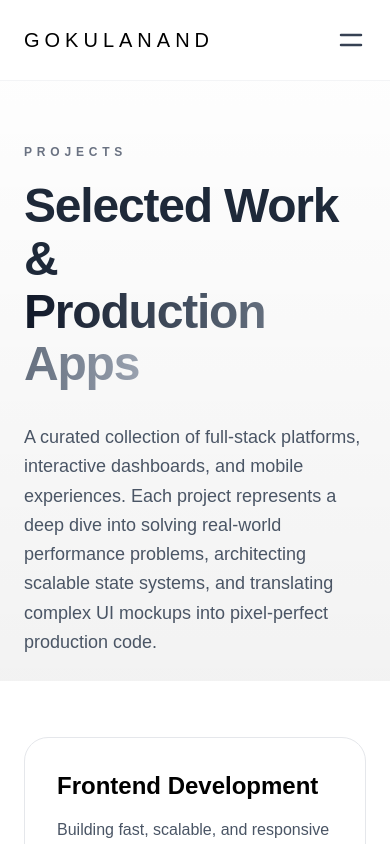
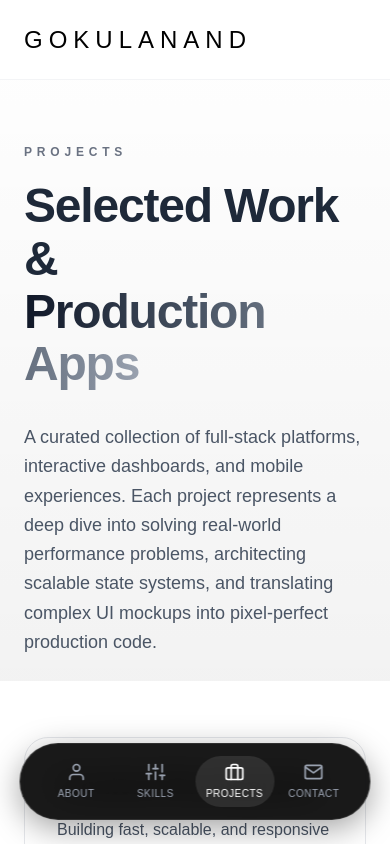
Before and after one commit to Gokul-pga/gokulanand, a Next.js app: page /pages/Projects in a window 390 px wide. Shown: the top 844 px of the page. Built offline with nearby package versions, Linux system fonts and the light colour scheme.

Commit message:
Refactor Navbar component with icons and mobile dock

```diff
--- a/src/components/common/Navbar.tsx
+++ b/src/components/common/Navbar.tsx
@@ -1,32 +1,39 @@
 "use client";
 
-import { motion, AnimatePresence } from "framer-motion";
-import { HiOutlineMenuAlt4, HiX } from "react-icons/hi";
-import { useState } from "react";
-import { useRouter } from "next/navigation";
+import { motion } from "framer-motion";
+import { usePathname, useRouter } from "next/navigation";
+import { FiUser, FiSliders, FiBriefcase, FiMail } from "react-icons/fi";
+
 const menuItems = [
   {
     name: "About",
     path: "/pages/About",
+    icon: FiUser,
   },
   {
     name: "Skills",
     path: "/pages/Skillsets",
+    icon: FiSliders,
   },
   {
     name: "Projects",
     path: "/pages/Projects",
+    icon: FiBriefcase,
   },
   {
     name: "Contact",
     path: "/pages/Contact",
+    icon: FiMail,
   },
 ];
+
 export default function Navbar() {
-  const [isOpen, setIsOpen] = useState(false);
   const router = useRouter();
+  const pathname = usePathname();
+
   return (
     <>
+      {/* --- TOP BRAND HEADER (All Screens) --- */}
       <motion.nav
         initial={{ y: -80, opacity: 0 }}
         animate={{ y: 0, opacity: 1 }}
@@ -34,10 +41,10 @@ export default function Navbar() {
           duration: 0.8,
           ease: [0.22, 1, 0.36, 1],
         }}
-        className="fixed top-0 left-0 z-50 w-full bg-white/90 backdrop-blur-md border-b border-gray-100"
+        className="fixed top-0 left-0 z-50 w-full bg-white/90 backdrop-blur-md border-b border-gray-100 h-20 flex items-center"
       >
-        <div className="mx-auto max-w-7xl px-6 md:px-8 h-20 flex items-center justify-between">
-          {/* Logo */}
+        <div className="mx-auto w-full max-w-7xl px-6 md:px-8 flex items-center justify-between">
+          {/* Brand Logo */}
           <motion.h1
             initial={{ y: 60 }}
             animate={{ y: 0 }}
@@ -48,15 +55,16 @@ export default function Navbar() {
             onClick={() => router.push("/")}
             className="
               font-[var(--font-bebas)]
-              text-xl md:text-4xl
+              text-2xl md:text-4xl
               tracking-[0.25em]
               text-black cursor-pointer
+              clickable
             "
           >
             GOKULANAND
           </motion.h1>
 
-          {/* Desktop Menu */}
+          {/* DESKTOP MENU (Hidden on Mobile) */}
           <div
             className="
               hidden md:flex
@@ -69,7 +77,9 @@ export default function Navbar() {
               text-gray-600
             "
           >
-            {menuItems.map((item, index) => (
+            {menuItems.map((item, index) => {
+              const isActive = pathname === item.path;
+              return (
                 <motion.button
                   key={item.name}
                   onClick={() => router.push(item.path)}
@@ -79,100 +89,70 @@ export default function Navbar() {
                     duration: 0.6,
                     delay: 0.4 + index * 0.1,
                   }}
-                className="
-      hover:text-black
-      transition-colors
-      cursor-pointer
-    "
+                  className={`
+                    relative py-2 transition-colors cursor-pointer clickable
+                    ${
+                      isActive ? "text-black font-semibold" : "hover:text-black"
+                    }
+                  `}
                 >
                   {item.name}
+                  {isActive && (
+                    <motion.div
+                      layoutId="desktopActiveUnderline"
+                      className="absolute bottom-0 left-0 w-full h-[2px] bg-black"
+                      transition={{
+                        type: "spring",
+                        stiffness: 380,
+                        damping: 30,
+                      }}
+                    />
+                  )}
                 </motion.button>
-            ))}
+              );
+            })}
           </div>
-
-          {/* Mobile Menu Button */}
-          <button
-            className="md:hidden text-3xl text-gray-700"
-            onClick={() => setIsOpen(true)}
-          >
-            <HiOutlineMenuAlt4 />
-          </button>
         </div>
       </motion.nav>
 
-      {/* Mobile Menu */}
-      <AnimatePresence>
-        {isOpen && (
-          <>
-            {/* Overlay */}
+      {/* --- MOBILE BOTTOM NAVIGATION DOCK (Hidden on Desktop) --- */}
+      <div className="md:hidden fixed bottom-6 left-1/2 -translate-x-1/2 z-50 w-[90%] max-w-md">
+        <nav className="bg-black/90 backdrop-blur-lg border border-white/10 rounded-full px-4 py-3 shadow-[0_8px_32px_rgba(0,0,0,0.37)] flex items-center justify-between">
+          {menuItems.map((item) => {
+            const Icon = item.icon;
+            const isActive = pathname === item.path;
+
+            return (
+              <button
+                key={item.name}
+                onClick={() => router.push(item.path)}
+                className="relative flex flex-col items-center justify-center flex-1 py-1.5 focus:outline-none transition-all duration-300"
+              >
+                {/* Active Pill Background */}
+                {isActive && (
                   <motion.div
-              className="fixed inset-0 bg-black/20 backdrop-blur-sm z-50"
-              initial={{ opacity: 0 }}
-              animate={{ opacity: 1 }}
-              exit={{ opacity: 0 }}
-              onClick={() => setIsOpen(false)}
+                    layoutId="mobileActivePill"
+                    className="absolute inset-0 bg-white/10 rounded-full z-0"
+                    transition={{ type: "spring", stiffness: 380, damping: 30 }}
                   />
+                )}
 
-            {/* Sidebar */}
-            <motion.div
-              initial={{ x: "100%" }}
-              animate={{ x: 0 }}
-              exit={{ x: "100%" }}
-              transition={{
-                duration: 0.5,
-                ease: [0.22, 1, 0.36, 1],
-              }}
-              className="
-                fixed
-                top-0
-                right-0
-                z-[60]
-                h-screen
-                w-[80%]
-                bg-white
-                p-8
-              "
+                {/* Icon & Label stack */}
+                <div
+                  className={`relative z-10 flex flex-col items-center gap-1 transition-colors duration-300 ${
+                    isActive ? "text-white" : "text-gray-400"
+                  }`}
                 >
-              <div className="flex justify-end">
-                <button
-                  className="text-4xl text-gray-700"
-                  onClick={() => setIsOpen(false)}
-                >
-                  <HiX />
+                  <Icon className="text-xl" />
+                  <span className="text-[10px] font-medium tracking-wider uppercase font-[var(--font-space)]">
+                    {item.name}
+                  </span>
+                </div>
               </button>
+            );
+          })}
+        </nav>
       </div>
-
-              <div className="mt-16 flex flex-col gap-8">
-                {menuItems.map((item, index) => (
-                  <motion.button
-                    key={item.name}
-                    onClick={() => {
-                      router.push(item.path);
-                      setIsOpen(false);
-                    }}
-                    initial={{ x: 50, opacity: 0 }}
-                    animate={{ x: 0, opacity: 1 }}
-                    transition={{
-                      delay: index * 0.1,
-                    }}
-                    className="
-      text-left
-      text-xl
-      uppercase
-      tracking-[0.15em]
-      font-[var(--font-space)]
-      text-gray-700
-      cursor-pointer
-    "
-                  >
-                    {item.name}
-                  </motion.button>
-                ))}
-              </div>
-            </motion.div>
-          </>
-        )}
-      </AnimatePresence>
     </>
   );
 }
```
Lines whose indentation alone changed are shown as unchanged.
